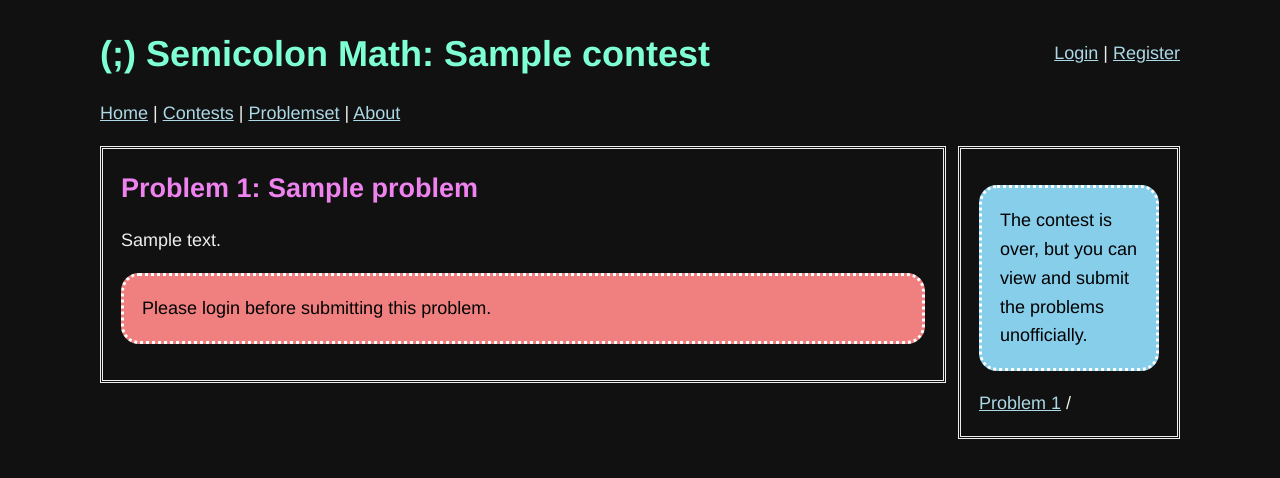
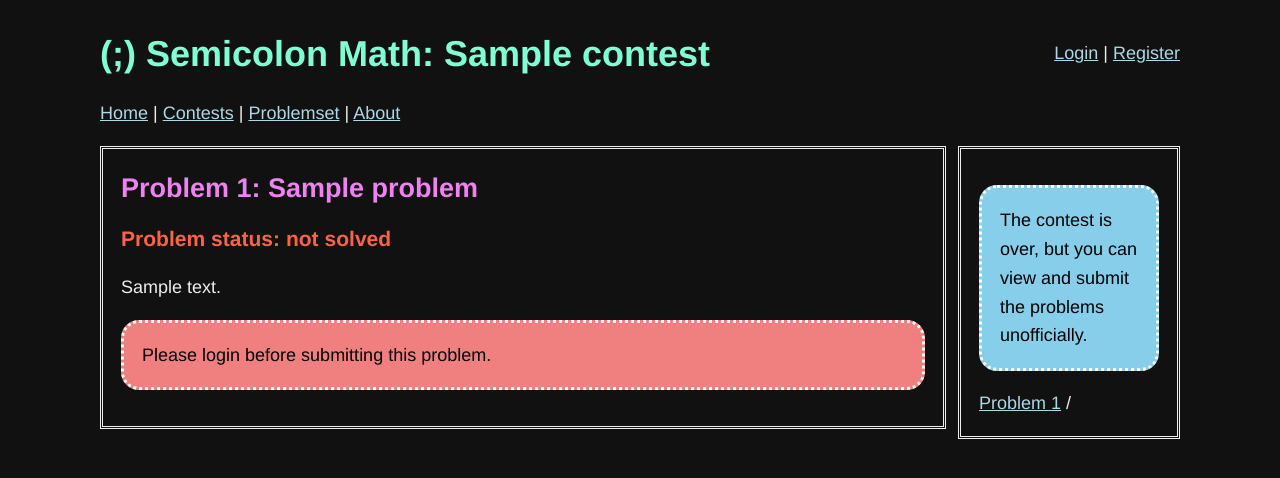
Before and after one commit to bkf2020/semicolon, a Django app: page /contests/1/arena/ in a window 1280 px wide. Shown: the top 478 px of the page. Run offline with Django 4.2, Linux system fonts and the light colour scheme; tables that the repository leaves empty hold one stand-in row (values such as "Sample post").

Commit message:
Let a user know if they solved a problem in the contest arena

```diff
--- a/contests/templates/contests/arena.html
+++ b/contests/templates/contests/arena.html
@@ -59,7 +59,14 @@
 			{% for contest_problem in contest_problems %}
 				<div class="box" id="{{ forloop.counter }}">
 					<h2>Problem {{ forloop.counter }}: {{ contest_problem.problem.name }}</h2>
+					{% if contest_problem.solved %}
+						<h3 style="color: lightgreen;">Problem status: solved</h3>
+					{% else %}
+						<h3 style="color: tomato;">Problem status: not solved</h3>
+					{% endif %}
+
 					<div>{{ contest_problem.problem.content|safe }}</div>
+
 					{% if user.is_authenticated %}
 						<form method="POST">
 							{% csrf_token %}
--- a/contests/views.py
+++ b/contests/views.py
@@ -155,6 +155,14 @@ def arena(request, index):
     else:
         messages.info(request, "The contest is over, but you can view and submit the problems unofficially.")
 
+
+    for problem in contest_problems:
+        user_submissions = Submission.objects.filter(
+            user_id=request.user.id,
+            problem_id=problem.problem.id
+        )
+        problem.solved = len(user_submissions) > 0 and user_submissions[0].problem_solved
+
     context = {
         'contest': contest,
         'contest_problems': contest_problems
```
